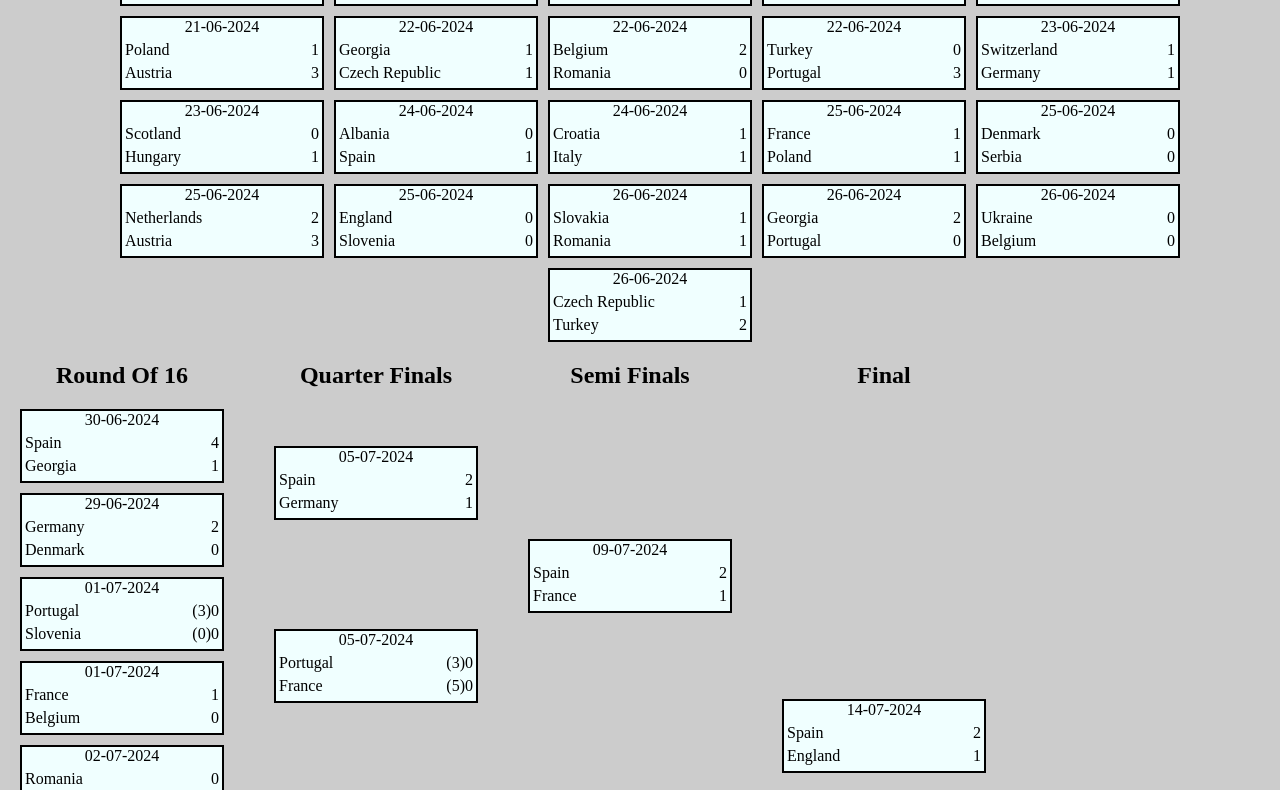
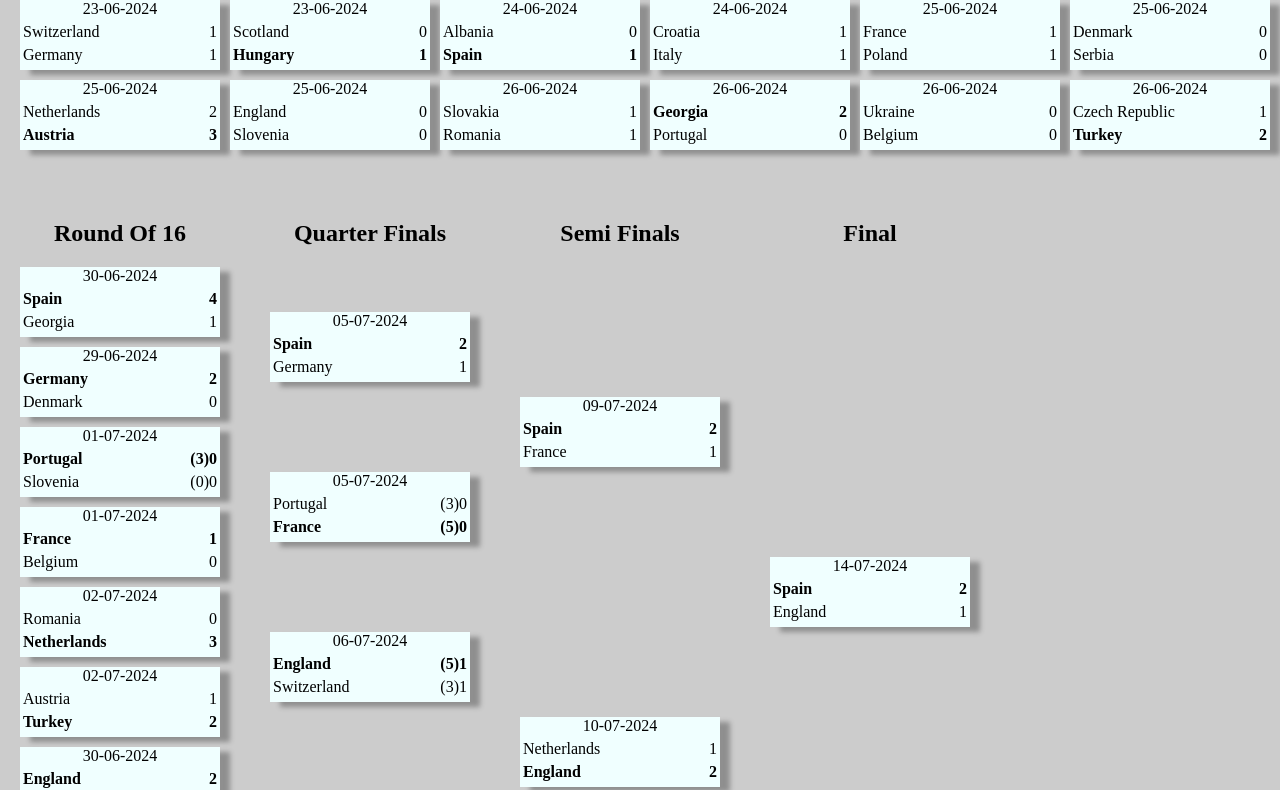
Before and after one commit to Sari-Solieman/sirma-academy-final-exam, a React (Vite) app: page / in a window 1280 px wide. Shown: the part 467-1257 px from the top of the page. Built offline with nearby package versions, Linux system fonts and the light colour scheme.

Commit message:
Add bold style to the winning team and fixed some other styling

```diff
--- a/public/css/styles.css
+++ b/public/css/styles.css
@@ -7,7 +7,7 @@ nav {
     width: 100%;
 }
 
-ul {
+.header-list {
     list-style: none;
     display: flex;
     flex-direction: row;
@@ -21,15 +21,16 @@ a {
 
 body {
     background-color: #ccc;
-    margin: auto;
+    margin: 0;
 }
 
 .page {
+    margin-top: 100px;
     margin-left: 20px;
 }
 
 .grp-stage-h2 {
-    margin-top: 100px;
+
     text-align: center;
 }
 
@@ -38,16 +39,25 @@ body {
     flex-direction: row;
     flex-wrap: wrap;
     gap: 10px;
-    align-items: center;
-    justify-content: center;
+
 }
 
 .bracket-view {
     display: flex;
     flex-direction: row;
     gap: 50px;
-    margin-left: 20px;
     text-align: center;
+    flex-wrap: wrap;
+    margin-top: 50px;
+    margin-bottom: 50px;
+}
+
+.team-score {
+    display: flex;
+    flex-direction: row;
+    justify-content: space-between;
+    padding: 0 3px;
+
 }
 
 .bracket {
@@ -58,46 +68,50 @@ body {
     gap: 10px;
 }
 
-.team-score {
-    display: flex;
-    flex-direction: row;
-    justify-content: space-between;
-    padding: 0 3px;
-}
-
 .match {
     display: flex;
     flex-direction: column;
     gap: 5px;
-    border: 2px solid;
     width: 200px;
     height: 70px;
     background-color: azure;
     cursor: pointer;
+    box-shadow: 10px 5px 5px rgba(0, 0, 0, 0.3);
 }
 
 .match:hover {
-    background-color: red;
+    background-color: rgb(164, 164, 164);
 }
 
 .date {
     text-align: center;
 }
 
+.qf {
+    display: flex;
+    flex-direction: column;
+    gap: 45px;
+}
+
 .qf-bracket {
-    height: 78vh;
+    display: flex;
+    flex-direction: column;
+    justify-content: space-around;
+    align-items: center;
+    gap: 90px;
+}
+
+.sf {
+    display: flex;
+    flex-direction: column;
+    gap: 130px;
+}
+
+.sf-bracket {
     display: flex;
     flex-direction: column;
     justify-content: space-between;
-    margin-top: 57px;
-}
-
-.sf-bracket {
-    height: 55vh;
-    display: flex;
-    flex-direction: column;
-    justify-content: space-between;
-    margin-top: 150px;
+    gap: 250px;
 }
 
 .f-bracket {
--- a/src/components/HomePage.jsx
+++ b/src/components/HomePage.jsx
@@ -59,17 +59,22 @@ export default function Matches() {
             }
             navigate(`/MatchDetails/${match.ID}`, { state: { matchDetails } })
         }
+
+        const aTeamStyle = aTeamScore > bTeamScore ? { fontWeight: 'bold' } : {};
+
+        const bTeamStyle = bTeamScore > aTeamScore ? { fontWeight: 'bold' } : {};
+
         return (
 
             <div className="match" onClick={matchClickHandler}>
                 <div className="date">{match.Date}</div>
                 <div className="team-score">
-                    <div className="team">{getTeamName(match.ATeamID)}</div>
-                    <div className="score">{aTeamScore}</div>
+                    <div className="team" style={aTeamStyle}>{getTeamName(match.ATeamID)}</div>
+                    <div className="score" style={aTeamStyle}>{aTeamScore}</div>
                 </div>
                 <div className="team-score">
-                    <div className="team">{getTeamName(match.BTeamID)}</div>
-                    <div className="score">{bTeamScore}</div>
+                    <div className="team" style={bTeamStyle}>{getTeamName(match.BTeamID)}</div>
+                    <div className="score" style={bTeamStyle}>{bTeamScore}</div>
                 </div>
             </div>
         );
@@ -113,6 +118,7 @@ export default function Matches() {
     return (
         <>
             <div className="page">
+                <div>
                     <h2 className="grp-stage-h2">Group Stage</h2>
                     <div className="group-stage">
                         {groupStage.map((match, index) => (
@@ -133,7 +139,7 @@ export default function Matches() {
                             ))}
                         </div>
                     </div>
-                <div>
+                    <div className="qf">
                         <h2>Quarter Finals</h2>
                         <div className="qf-bracket">
                             {quarterFinals.map((match, index) => (
@@ -143,7 +149,7 @@ export default function Matches() {
                             ))}
                         </div>
                     </div>
-                <div>
+                    <div className="sf">
                         <h2>Semi Finals</h2>
                         <div className="sf-bracket">
                             {semiFinals.map((match, index) => (
@@ -153,7 +159,7 @@ export default function Matches() {
                             ))}
                         </div>
                     </div>
-                <div>
+                    <div className="f">
                         <h2>Final</h2>
                         <div className="f-bracket">
                             {final.map((match, index) => (
@@ -164,6 +170,7 @@ export default function Matches() {
                         </div>
                     </div>
                 </div>
+            </div>
         </>
     );
 };
--- a/src/components/MatchDetails.jsx
+++ b/src/components/MatchDetails.jsx
@@ -5,7 +5,7 @@ export default function MatchDetails() {
     const { matchDetails } = location.state;
 
     return (
-        <div>
+        <div className="page">
             <h1>Match Details</h1>
             <p>{matchDetails.date}</p>
             <h2>{matchDetails.aTeam.name} vs {matchDetails.bTeam.name}</h2>
```
Lines whose indentation alone changed are shown as unchanged.
